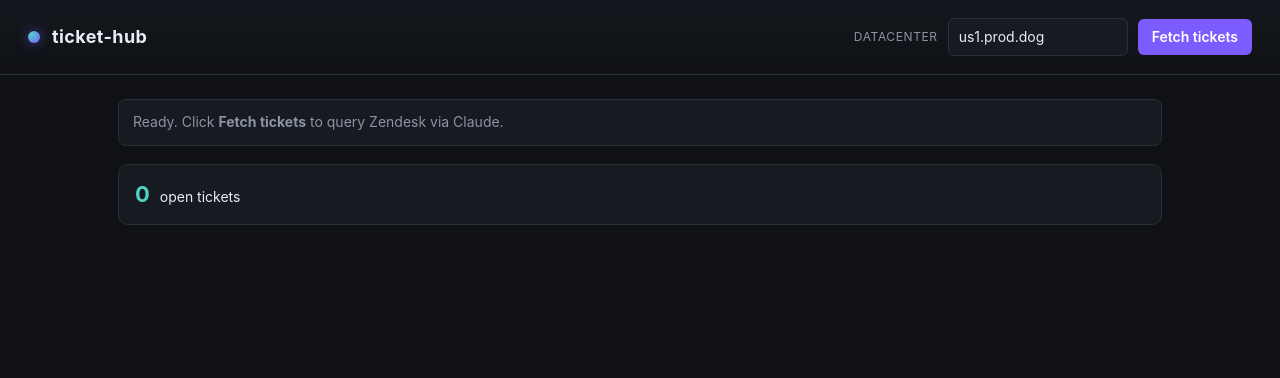
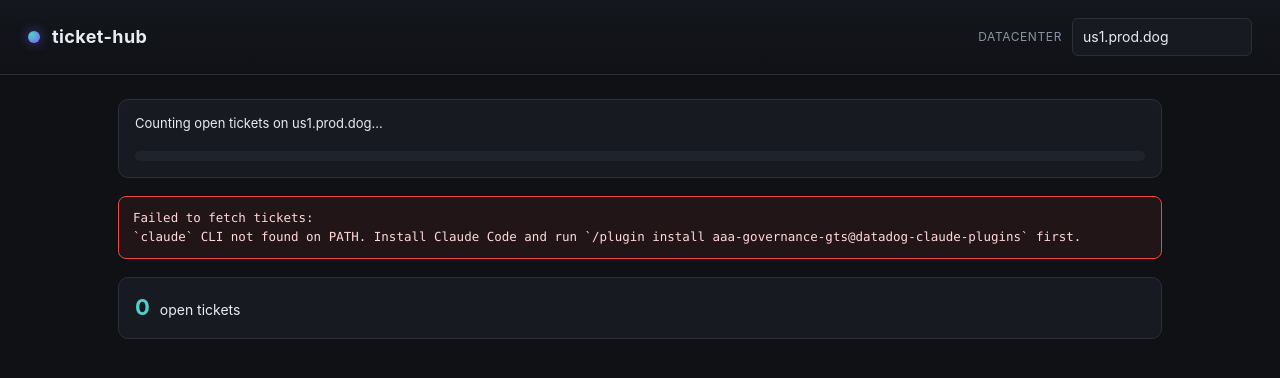
Before and after one commit to kelvin-lal/TicketHub, a Flask app: page / in a window 1280 px wide. Shown: the top 378 px of the page. Run offline with Flask 3, Linux system fonts and the light colour scheme; parts of the project's set-up code (start-up, migrations or seed data) failed here and were passed over.

Commit message:
progress bar

```diff
--- a/front_end/server.py
+++ b/front_end/server.py
@@ -10,11 +10,12 @@ Serves a single-page UI at `/` and exposes `/api/tickets` which proxies
 from __future__ import annotations
 
 import argparse
+import json
 import os
 import sys
 from pathlib import Path
 
-from flask import Flask, jsonify, render_template, request
+from flask import Flask, Response, jsonify, render_template, request, stream_with_context
 
 ROOT = Path(__file__).resolve().parent.parent
 if str(ROOT) not in sys.path:
@@ -23,6 +24,8 @@ if str(ROOT) not in sys.path:
 from ticket_fetcher import (  # noqa: E402  (import after sys.path tweak)
     DEFAULT_DATACENTER,
     TicketFetchError,
+    fetch_single_ticket,
+    fetch_ticket_ids,
     fetch_tickets,
 )
 
@@ -59,6 +62,60 @@ def create_app() -> Flask:
             }
         )
 
+    @app.get("/api/tickets/stream")
+    def api_tickets_stream():
+        dc = request.args.get("datacenter") or app.config["DEFAULT_DATACENTER"]
+
+        def sse(event: str, payload: dict) -> str:
+            return f"event: {event}\ndata: {json.dumps(payload)}\n\n"
+
+        @stream_with_context
+        def generate():
+            yield sse("phase", {"phase": "counting", "datacenter": dc})
+            try:
+                ids = fetch_ticket_ids(datacenter=dc)
+            except TicketFetchError as exc:
+                yield sse("error", {"error": str(exc), "datacenter": dc})
+                return
+
+            total = len(ids)
+            yield sse("total", {"total": total, "datacenter": dc, "ids": ids})
+
+            for index, ticket_id in enumerate(ids, start=1):
+                try:
+                    ticket = fetch_single_ticket(ticket_id, datacenter=dc)
+                except TicketFetchError as exc:
+                    yield sse(
+                        "error",
+                        {
+                            "error": str(exc),
+                            "datacenter": dc,
+                            "ticket_id": ticket_id,
+                            "index": index,
+                            "total": total,
+                        },
+                    )
+                    return
+                yield sse(
+                    "ticket",
+                    {
+                        "index": index,
+                        "total": total,
+                        "ticket": ticket.to_dict(),
+                    },
+                )
+
+            yield sse("done", {"count": total, "datacenter": dc})
+
+        return Response(
+            generate(),
+            mimetype="text/event-stream",
+            headers={
+                "Cache-Control": "no-cache",
+                "X-Accel-Buffering": "no",
+            },
+        )
+
     return app
 
 
--- a/front_end/static/app.js
+++ b/front_end/static/app.js
@@ -1,5 +1,4 @@
 (() => {
-  const refreshBtn = document.getElementById("refresh");
   const dcInput = document.getElementById("datacenter");
   const statusEl = document.getElementById("status");
   const summaryEl = document.getElementById("summary");
@@ -7,10 +6,40 @@
   const breakdownEl = document.getElementById("breakdown");
   const ticketsEl = document.getElementById("tickets");
   const cardTpl = document.getElementById("ticket-card");
+  const progressPanel = document.getElementById("progress-panel");
+  const progressBar = document.getElementById("progress-bar");
+  const progressPhase = document.getElementById("progress-phase");
+  const progressCounts = document.getElementById("progress-counts");
 
-  function setStatus(kind, message) {
-    statusEl.className = `status ${kind}`;
+  let evtSource = null;
+  let receivedTickets = [];
+
+  function showError(message) {
+    statusEl.hidden = false;
     statusEl.textContent = message;
+  }
+
+  function clearError() {
+    statusEl.hidden = true;
+    statusEl.textContent = "";
+  }
+
+  function setPhase(text) {
+    progressPhase.textContent = text;
+  }
+
+  function setCounts(current, total) {
+    if (total > 0) {
+      progressCounts.textContent = `${current} / ${total}`;
+    } else {
+      progressCounts.textContent = "";
+    }
+  }
+
+  function setProgress(current, total) {
+    progressBar.max = total > 0 ? total : 1;
+    progressBar.value = current;
+    progressBar.classList.toggle("indeterminate", total === 0);
   }
 
   function renderBreakdown(tickets) {
@@ -30,66 +59,111 @@
       });
   }
 
-  function renderTickets(tickets) {
-    ticketsEl.innerHTML = "";
-    for (const t of tickets) {
-      const node = cardTpl.content.firstElementChild.cloneNode(true);
-      node.querySelector(".ticket-id").textContent = `#${t.id}`;
-      const statusEl = node.querySelector(".ticket-status");
-      const statusKey = (t.status || "unknown").toLowerCase();
-      statusEl.textContent = statusKey;
-      statusEl.classList.add(`status-${statusKey}`);
-      node.querySelector(".ticket-subject").textContent =
-        t.subject || "(no subject)";
-      node.querySelector(".ticket-raw").textContent = JSON.stringify(
-        t.raw || t,
-        null,
-        2
-      );
-      ticketsEl.appendChild(node);
-    }
+  function appendTicketCard(t) {
+    const node = cardTpl.content.firstElementChild.cloneNode(true);
+    node.querySelector(".ticket-id").textContent = `#${t.id}`;
+    const cardStatus = node.querySelector(".ticket-status");
+    const statusKey = (t.status || "unknown").toLowerCase();
+    cardStatus.textContent = statusKey;
+    cardStatus.classList.add(`status-${statusKey}`);
+    node.querySelector(".ticket-subject").textContent =
+      t.subject || "(no subject)";
+    node.querySelector(".ticket-raw").textContent = JSON.stringify(
+      t.raw || t,
+      null,
+      2
+    );
+    ticketsEl.appendChild(node);
   }
 
-  async function fetchTickets() {
+  function startStream() {
     const dc = dcInput.value.trim() || "us1.prod.dog";
-    refreshBtn.disabled = true;
+    dcInput.disabled = true;
+    clearError();
     summaryEl.hidden = true;
     ticketsEl.innerHTML = "";
-    setStatus(
-      "loading",
-      `Querying ${dc} via Claude… (this can take 30-90s while claude -p spins up)`
+    receivedTickets = [];
+
+    progressPanel.hidden = false;
+    setPhase("Starting agent…");
+    setCounts(0, 0);
+    setProgress(0, 0);
+
+    if (evtSource) {
+      evtSource.close();
+    }
+    evtSource = new EventSource(
+      `/api/tickets/stream?datacenter=${encodeURIComponent(dc)}`
     );
 
-    try {
-      const res = await fetch(
-        `/api/tickets?datacenter=${encodeURIComponent(dc)}`
-      );
-      const body = await res.json();
-      if (!res.ok) {
-        throw new Error(body.error || `HTTP ${res.status}`);
+    evtSource.addEventListener("phase", (e) => {
+      const data = JSON.parse(e.data);
+      if (data.phase === "counting") {
+        setPhase(`Counting open tickets on ${data.datacenter}…`);
       }
-      const tickets = body.tickets || [];
-      countEl.textContent = tickets.length;
-      renderBreakdown(tickets);
-      renderTickets(tickets);
-      summaryEl.hidden = false;
-      if (tickets.length === 0) {
-        setStatus("idle", `No open tickets on ${body.datacenter}.`);
+    });
+
+    evtSource.addEventListener("total", (e) => {
+      const data = JSON.parse(e.data);
+      setPhase(`Fetching tickets from ${data.datacenter}`);
+      setCounts(0, data.total);
+      setProgress(0, data.total);
+      if (data.total === 0) {
+        finishStream(data.datacenter, 0);
+      }
+    });
+
+    evtSource.addEventListener("ticket", (e) => {
+      const data = JSON.parse(e.data);
+      receivedTickets.push(data.ticket);
+      appendTicketCard(data.ticket);
+      setCounts(data.index, data.total);
+      setProgress(data.index, data.total);
+    });
+
+    evtSource.addEventListener("done", (e) => {
+      const data = JSON.parse(e.data);
+      finishStream(data.datacenter, data.count);
+    });
+
+    evtSource.addEventListener("error", (e) => {
+      if (e.data) {
+        try {
+          const data = JSON.parse(e.data);
+          showError(`Failed to fetch tickets:\n${data.error}`);
+        } catch {
+          showError("Connection error while fetching tickets.");
+        }
       } else {
-        setStatus(
-          "idle",
-          `Fetched ${tickets.length} ticket(s) from ${body.datacenter}.`
-        );
+        showError("Connection error while fetching tickets.");
       }
-    } catch (err) {
-      setStatus("error", `Failed to fetch tickets:\n${err.message}`);
-    } finally {
-      refreshBtn.disabled = false;
-    }
+      stopStream();
+    });
   }
 
-  refreshBtn.addEventListener("click", fetchTickets);
+  function finishStream(datacenter, count) {
+    countEl.textContent = count;
+    renderBreakdown(receivedTickets);
+    summaryEl.hidden = false;
+    progressPanel.hidden = true;
+    if (count === 0) {
+      showError(`No open tickets on ${datacenter}.`);
+      statusEl.className = "status idle";
+    }
+    stopStream();
+  }
+
+  function stopStream() {
+    if (evtSource) {
+      evtSource.close();
+      evtSource = null;
+    }
+    dcInput.disabled = false;
+  }
+
   dcInput.addEventListener("keydown", (e) => {
-    if (e.key === "Enter") fetchTickets();
+    if (e.key === "Enter") startStream();
   });
+
+  startStream();
 })();
--- a/front_end/static/style.css
+++ b/front_end/static/style.css
@@ -114,6 +114,76 @@ main {
   padding: 24px 28px 60px;
   max-width: 1100px;
   margin: 0 auto;
+}
+
+.progress-panel {
+  padding: 14px 16px;
+  border-radius: 10px;
+  border: 1px solid var(--border);
+  background: var(--panel);
+  margin-bottom: 18px;
+}
+
+.progress-label {
+  display: flex;
+  justify-content: space-between;
+  align-items: baseline;
+  margin-bottom: 10px;
+  color: var(--text);
+  font-size: 13px;
+}
+
+.progress-counts {
+  font-family: ui-monospace, SFMono-Regular, Menlo, monospace;
+  color: var(--accent-2);
+  font-size: 13px;
+}
+
+.progress-bar {
+  width: 100%;
+  height: 10px;
+  border: none;
+  border-radius: 999px;
+  overflow: hidden;
+  appearance: none;
+  -webkit-appearance: none;
+  background: var(--panel-2);
+}
+
+.progress-bar::-webkit-progress-bar {
+  background: var(--panel-2);
+  border-radius: 999px;
+}
+
+.progress-bar::-webkit-progress-value {
+  background: linear-gradient(90deg, var(--accent), var(--accent-2));
+  border-radius: 999px;
+  transition: width 0.25s ease;
+}
+
+.progress-bar::-moz-progress-bar {
+  background: linear-gradient(90deg, var(--accent), var(--accent-2));
+  border-radius: 999px;
+}
+
+.progress-bar.indeterminate::-webkit-progress-value {
+  background: linear-gradient(
+    90deg,
+    var(--panel-2) 0%,
+    var(--accent) 50%,
+    var(--panel-2) 100%
+  );
+  background-size: 200% 100%;
+  animation: progress-shimmer 1.4s linear infinite;
+}
+
+@keyframes progress-shimmer {
+  0% {
+    background-position: 200% 0;
+  }
+  100% {
+    background-position: -200% 0;
+  }
 }
 
 .status {
--- a/front_end/templates/index.html
+++ b/front_end/templates/index.html
@@ -20,14 +20,19 @@
           value="{{ default_datacenter }}"
           spellcheck="false"
         />
-        <button id="refresh" type="button">Fetch tickets</button>
       </div>
     </header>
 
     <main>
-      <section id="status" class="status idle">
-        Ready. Click <strong>Fetch tickets</strong> to query Zendesk via Claude.
+      <section id="progress-panel" class="progress-panel">
+        <div class="progress-label">
+          <span id="progress-phase">Starting agent…</span>
+          <span id="progress-counts" class="progress-counts"></span>
+        </div>
+        <progress id="progress-bar" class="progress-bar" value="0" max="1"></progress>
       </section>
+
+      <section id="status" class="status error" hidden></section>
 
       <section id="summary" class="summary" hidden>
         <div><span class="num" id="count">0</span> open tickets</div>
```
Also changed, not shown: ticket_fetcher.py (+81 -0 lines).
